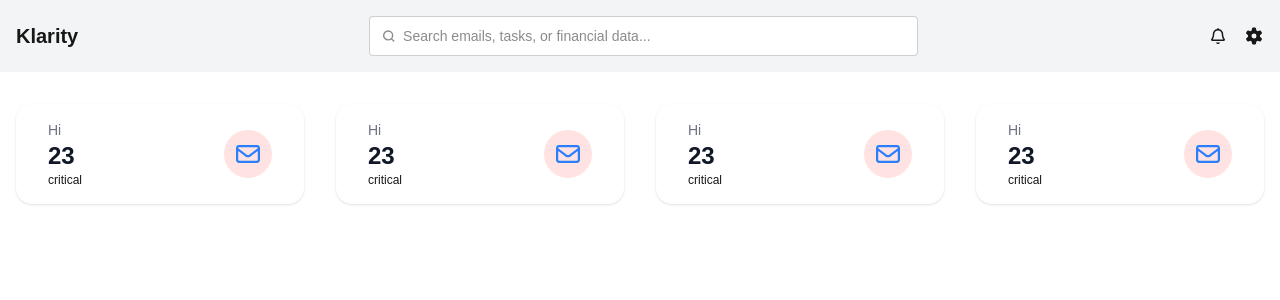
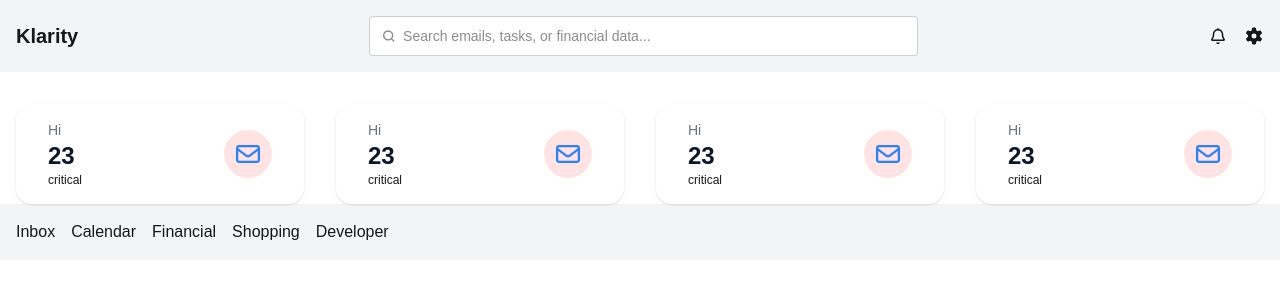
Before and after one commit to kennedyyung/hack-the-north, a Next.js app: page / in a window 1280 px wide. Shown: the top 300 px of the page. Built offline with nearby package versions, Linux system fonts and the light colour scheme; what @mui/material-nextjs would draw is missing.

Commit message:
setting the base pages up for routing

```diff
--- /dev/null
+++ b/src/app/components/menuBar.tsx
@@ -0,0 +1,15 @@
+type MenuBarProps = {
+    onSelectPage: (page: string) => void;
+  };
+
+  export default function MenuBar({ onSelectPage }: MenuBarProps) {
+    return (
+      <nav className="p-4 flex gap-4 bg-gray-100">
+        <button onClick={() => onSelectPage("Inbox")}>Inbox</button>
+        <button onClick={() => onSelectPage("Calendar")}>Calendar</button>
+        <button onClick={() => onSelectPage("Financial")}>Financial</button>
+        <button onClick={() => onSelectPage("Shopping")}>Shopping</button>
+        <button onClick={() => onSelectPage("Developer")}>Developer</button>
+      </nav>
+    );
+  }
--- a/src/app/layout.tsx
+++ b/src/app/layout.tsx
@@ -32,7 +32,7 @@ export default function RootLayout({
       <body className={`${geistSans.variable} ${geistMono.variable}`}>
       <AppRouterCacheProvider options={{ enableCssLayer: true }}>
         {children}
-        </AppRouterCacheProvider>
+      </AppRouterCacheProvider>
       </body>
     </html>
   );
--- a/src/app/page.tsx
+++ b/src/app/page.tsx
@@ -1,12 +1,30 @@
+"use client";
 import Image from "next/image";
 import NavBar from "./components/navbar";
 import Overview from "./components/overview";
+import MenuBar from "./components/menuBar";
+import { useState } from "react";
+import Inbox from "./pages/inbox";
+import Calendar from "./pages/calendar";
+import Financial from "./pages/financial";
+import Shopping from "./pages/shopping";
+import Developer from "./pages/developer";
 
 export default function Home() {
+  const [activePage, setActivePage] = useState<string | null>(null);
   return (
     <>
     <NavBar/>
     <Overview/>
+    <MenuBar onSelectPage={setActivePage} />
+
+{/* Conditional rendering based on activePage */}
+{activePage === "Inbox" && <Inbox />}
+{activePage === "Calendar" && <Calendar />}
+{activePage === "Financial" && <Financial />}
+{activePage === "Shopping" && <Shopping />}
+{activePage === "Developer" && <Developer />}
+
     </>
   );
 }
--- /dev/null
+++ b/src/app/pages/calendar.tsx
@@ -0,0 +1,7 @@
+export default function Calendar() {
+    return (
+        <>
+        <h1>CALENDAR</h1>
+        </>
+    )
+}
--- /dev/null
+++ b/src/app/pages/developer.tsx
@@ -0,0 +1,7 @@
+export default function Developer() {
+    return (
+        <>
+        <h1>DEVELOPER</h1>
+        </>
+    )
+}
--- /dev/null
+++ b/src/app/pages/financial.tsx
@@ -0,0 +1,7 @@
+export default function Financial() {
+    return (
+        <>
+        <h1>FINANCIAL</h1>
+        </>
+    )
+}
--- a/src/app/pages/inbox.tsx
+++ b/src/app/pages/inbox.tsx
@@ -1,7 +1,7 @@
-export default function NavBar() {
+export default function Inbox() {
     return (
         <>
-
+        <h1>INBOX</h1>
         </>
     )
 }
--- /dev/null
+++ b/src/app/pages/shopping.tsx
@@ -0,0 +1,7 @@
+export default function Shopping() {
+    return (
+        <>
+        <h1>SHOPPING</h1>
+        </>
+    )
+}
```
